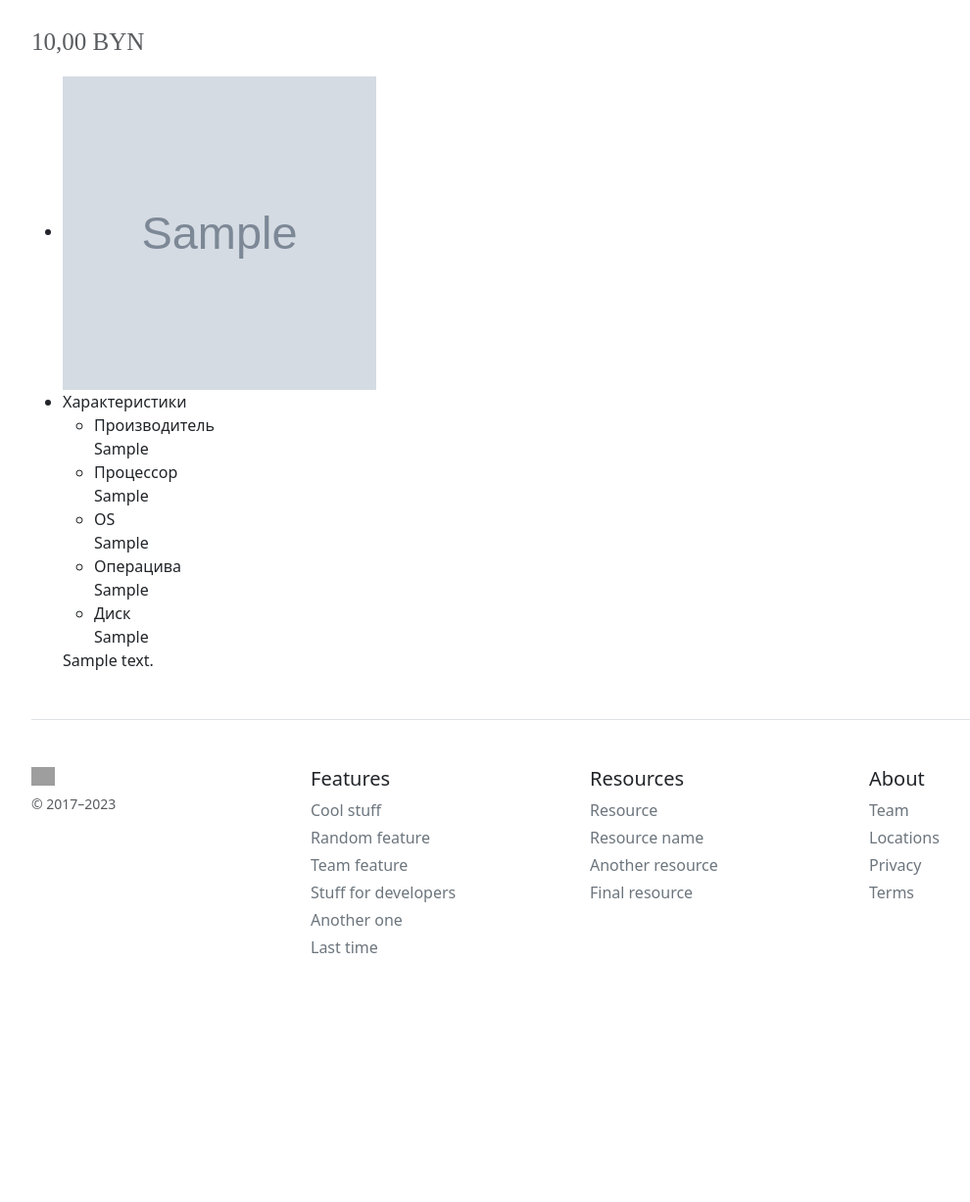
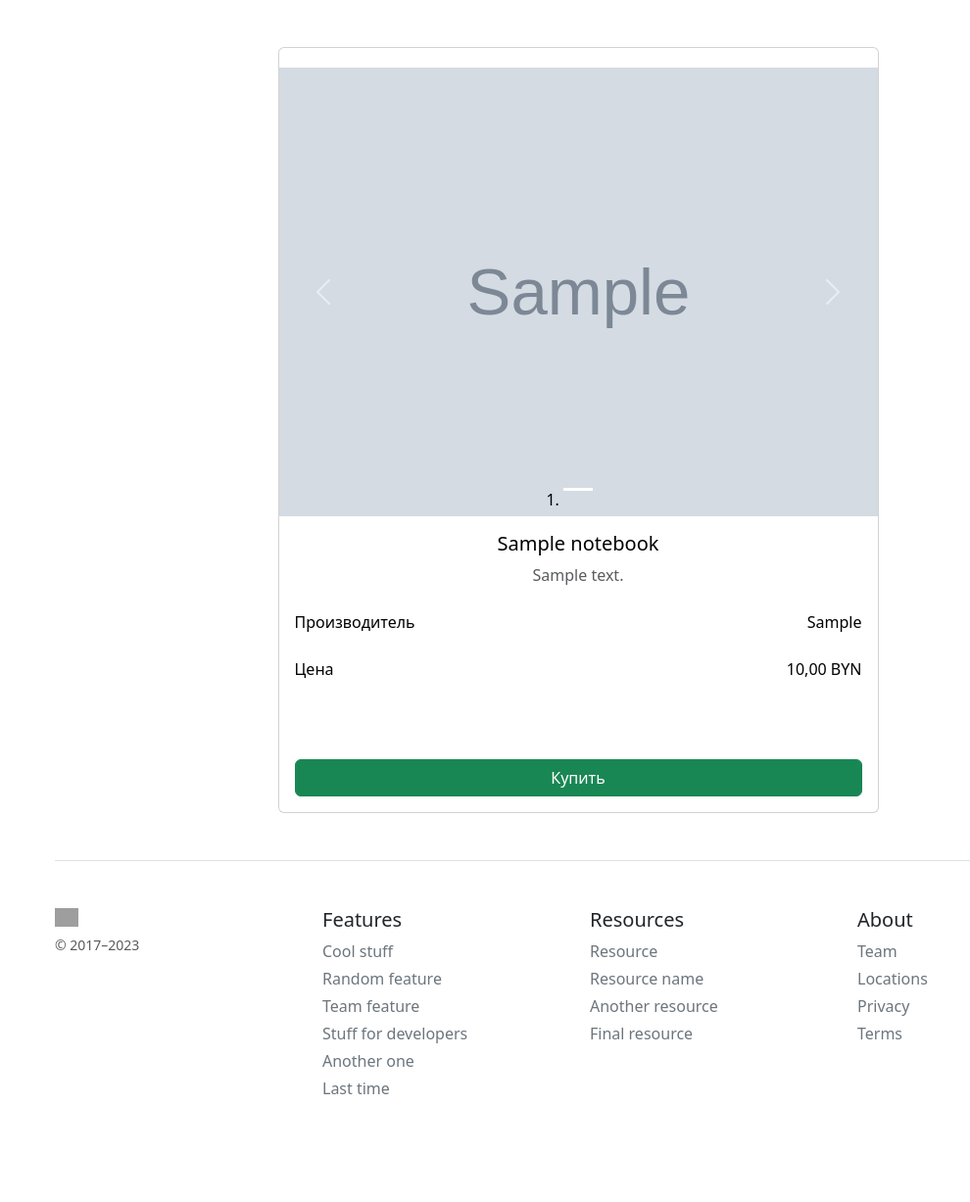
Before and after one commit to 17pavel/kufar, a Django app: page /1 in a window 1280 px wide. Shown: the part 73-1300 px from the top of the page at 98% size, without its empty margins (50-1040 px from the left). Before the commit the page ends 1046 px from the top, so only its background shows below. Run offline with Django 5.2, Linux system fonts and the light colour scheme; tables that the repository leaves empty hold one stand-in row (values such as "Sample post"); grey boxes marked "Sample" are stand-in pictures; parts of the project's set-up code (start-up, migrations or seed data) failed here and were passed over; grey boxes are pictures that could not be loaded.

Commit message:
prefetch and carusell

```diff
--- a/core_app/views.py
+++ b/core_app/views.py
@@ -5,7 +5,7 @@
 
 
 def notebooks_list(request):
-    notebooks = Notebooks.objects.all()
+    notebooks = Notebooks.objects.prefetch_related("images").all()
     paginator = Paginator(notebooks, 25)
     page_number = request.GET.get("page")
     page_obj = paginator.get_page(page_number)
--- a/templates/base.html
+++ b/templates/base.html
@@ -4,6 +4,7 @@
     <meta charset="UTF-8">
     <link rel="stylesheet" href="https://cdn.jsdelivr.net/npm/bootstrap@5.3.2/dist/css/bootstrap.min.css"
           integrity="sha384-T3c6CoIi6uLrA9TneNEoa7RxnatzjcDSCmG1MXxSR1GAsXEV/Dwwykc2MPK8M2HN" crossorigin="anonymous">
+    <script src="https://cdn.jsdelivr.net/npm/bootstrap@5.3.2/dist/js/bootstrap.bundle.min.js"></script>
     <title>{% block title %}{% endblock %}</title>
 </head>
 <body>
--- a/templates/core_app/notebook_detail.html
+++ b/templates/core_app/notebook_detail.html
@@ -3,78 +3,68 @@
 {% block title %} {{ notebook.title }} {% endblock %}
 
 {% block content %}
-    <p class="text-body-secondary"
-       style="font-family: 'JetBrains Mono ExtraBold'; font-size: 25px">{{ notebook.price }} BYN</p>
-    <ul class="m6Vr5 _71-or Nr3Ig c1gVV oG6uA OOKij VmC4r">
-        {% for img in notebook.images.all %}
-            <li class="bfetG s8gGl"><img class="gCAIM tJKX9 hp7Pz EJyY0 LQqCm Q-geH tig4a Ek6zc VmC4r"
-                                         src="{{ img }}"
-                                         width="320" height="320" data-qaid="image_preview" fetchpriority="high">
-            </li>
-        {% endfor %}
+    <section class="w-100  p-4" style="border-radius: .5rem .5rem 0 0;">
+        <div class="row justify-content-center">
+            <div class="col-md-8 col-lg-6 col-xl-7">
+                <div class="card text-black">
+                    <i class="fab fa-apple fa-lg pt-3 pb-1 px-3"></i>
 
-        <li class="bfetG KayoQ">
-            <div data-qaid="gallery_attribute_block" class="M3v0L sMgZR IM66u DUxBc -Zy0Z e0Ksx">
-                <div class="hKN0b">
-                    <div class="g7k5_">
-                        <div class="M3v0L zK3wP">
-                            <div class="M3v0L C6zKA"><span class="_3Trjq F7Tdh vj3pM">Характеристики</span>
-                            </div>
-                            <ul class="nujFR nYCd8">
-                                <li class="YSmsd">
-                                    <div class="MafxA IIzXA">
-                                        <div class="l-GwW jo9pB -QO8H HXZwF"><span class="_3Trjq ffgjE htldP">Производитель</span>
-                                        </div>
-                                        <div data-qaid="Производитель" class="l-GwW fvQVX"><span
-                                                class="_3Trjq htldP">{{ notebook.manufacturer }}</span></div>
+                    <div id="carouselExample" class="carousel slide" data-bs="carousel">
+                        <ol class="carousel-indicators">
+                            {% for image in notebook.images.all %}
+                                <li data-bs-target="#carouselExample" data-bs-slide-to="{{ forloop.counter0 }}"
+                                    {% if forloop.first %}class="active"{% endif %}></li>
+                            {% endfor %}
+                        </ol>
+                        <div class="carousel-inner">
+                            {% for image in notebook.images.all %}
+                                <div class="carousel-item {% if forloop.first %}active{% endif %}">
+                                    <img src="{{ image.image }}" alt="None" class="d-block w-100">
+                                    <div class="carousel-caption d-none d-md-block">
+
                                     </div>
-                                </li>
-                                <li class="YSmsd">
-                                    <div class="MafxA IIzXA">
-                                        <div class="l-GwW jo9pB -QO8H HXZwF"><span
-                                                class="_3Trjq ffgjE htldP">Процессор</span>
-                                        </div>
-                                        <div data-qaid="Процессор" class="l-GwW fvQVX"><span
-                                                class="_3Trjq htldP">{{ notebook.processor }}</span></div>
-                                    </div>
-                                </li>
-                                <li class="YSmsd">
-                                    <div class="MafxA IIzXA">
-                                        <div class="l-GwW jo9pB -QO8H HXZwF"><span class="_3Trjq ffgjE htldP">OS</span>
-                                        </div>
-                                        <div data-qaid="OS" class="l-GwW fvQVX"><span
-                                                class="_3Trjq htldP">{{ notebook.os }}</span></div>
-                                    </div>
-                                </li>
-                                <li class="YSmsd">
-                                    <div class="MafxA IIzXA">
-                                        <div class="l-GwW jo9pB -QO8H HXZwF"><span
-                                                class="_3Trjq ffgjE htldP">Операцива</span>
-                                        </div>
-                                        <div data-qaid="Операцива" class="l-GwW fvQVX"><span
-                                                class="_3Trjq htldP">{{ notebook.op_mem }}</span></div>
-                                    </div>
-                                </li>
-                                <li class="YSmsd">
-                                    <div class="MafxA IIzXA">
-                                        <div class="l-GwW jo9pB -QO8H HXZwF"><span
-                                                class="_3Trjq ffgjE htldP">Диск</span>
-                                        </div>
-                                        <div data-qaid="Диск" class="l-GwW fvQVX"><span
-                                                class="_3Trjq htldP">{{ notebook.capacity_drive }}</span></div>
-                                    </div>
-                                </li>
-                            </ul>
+                                </div>
+                            {% endfor %}
                         </div>
+                        <button class="carousel-control-prev" type="button" data-bs-target="#carouselExample"
+                                data-bs-slide="prev">
+                            <span class="carousel-control-prev-icon" aria-hidden="true"></span>
+                            <span class="visually-hidden">Previous</span>
+                        </button>
+                        <button class="carousel-control-next" type="button" data-bs-target="#carouselExample"
+                                data-bs-slide="next">
+                            <span class="carousel-control-next-icon" aria-hidden="true"></span>
+                            <span class="visually-hidden">Next</span>
+                        </button>
                     </div>
-                    <div class="M3v0L">
-                        <p>{{ notebook.description }}</p>
+
+                    <div class="card-body">
+                        <div class="text-center">
+                            <h5 class="card-title">{{ notebook.title }}</h5>
+                            <p class="text-muted mb-4">{{ notebook.description }}</p>
+                        </div>
+                        <div>
+                            {% if notebook.manufacturer %}
+                                <div class="d-flex justify-content-between">
+                                    <span>Производитель</span><span>{{ notebook.manufacturer }}</span>
+                                </div>
+                            {% endif %}
+
+
+                        </div>
+                        <div class="d-flex justify-content-between total font-weight-bold mt-4">
+                            <span>Цена</span><span>{{ notebook.price }} BYN</span>
+                        </div>
+                        <div class="d-grid gap-2">
+                            <br>
+                            <br>
+                            <br>
+                            <a href="{{ notebook.url }}" class="btn btn-success" type="button">Купить</a>
+                        </div>
+
                     </div>
                 </div>
             </div>
-        </li>
-
-
-    </ul>
+        </div>
 
 {% endblock %}
--- a/templates/core_app/notebooks_list.html
+++ b/templates/core_app/notebooks_list.html
@@ -9,14 +9,11 @@
             <div class="row row-cols-1 row-cols-sm-2 row-cols-md-3 g-3">
 
                 {% if page_obj %}
-{#                    {% for i in data %}#}
-{#                        <h6>{{ i.images }}</h6>#}
-{#                    {% endfor %}#}
                     {% for notebook in page_obj %}
 
                         <div class="col">
                             <div class="card shadow-sm">
-                                <img src="{{ notebook.images.first }}" height="250px">
+                                <img src="{{ notebook.images.all.0 }}" height="250px">
 
                                 <div class="card-body">
                                     <p class="card-text">{{ notebook.title | truncatechars:15 }}</p>
```
